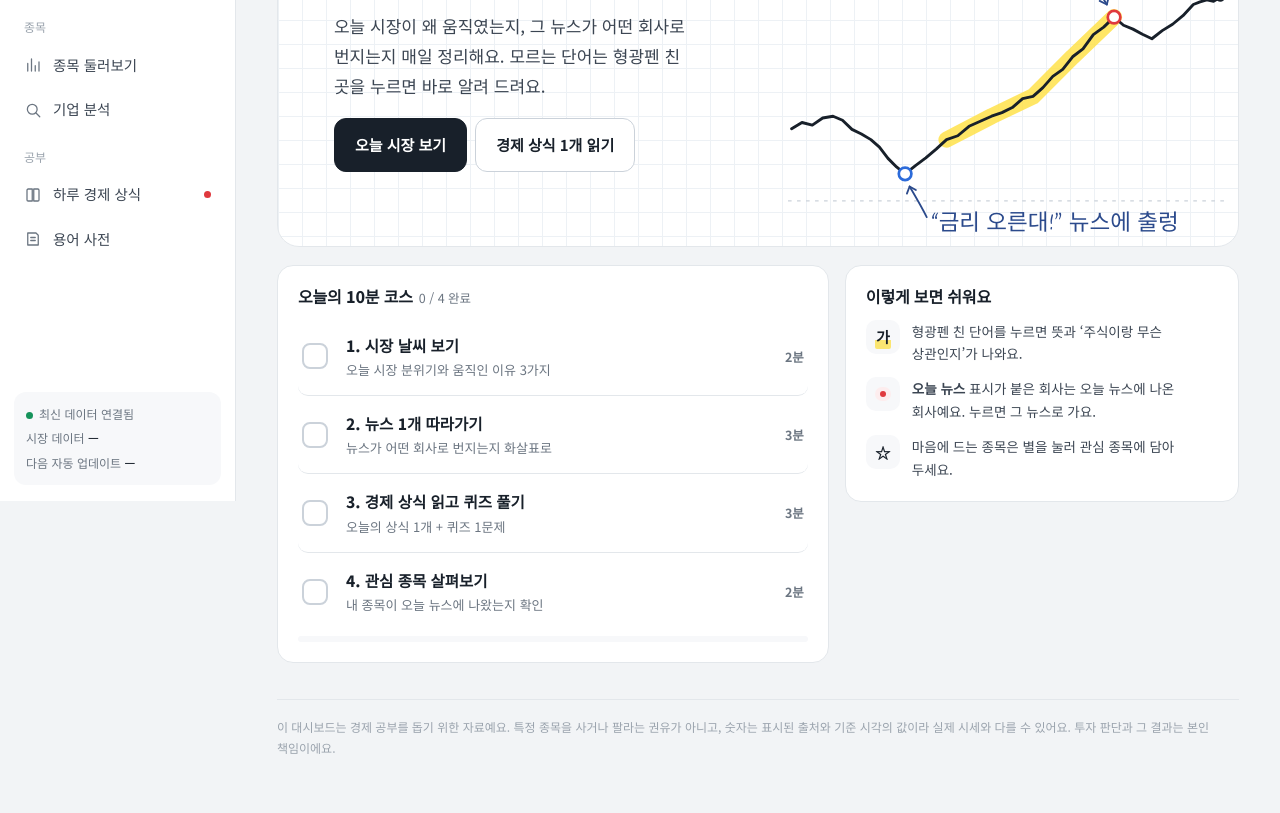
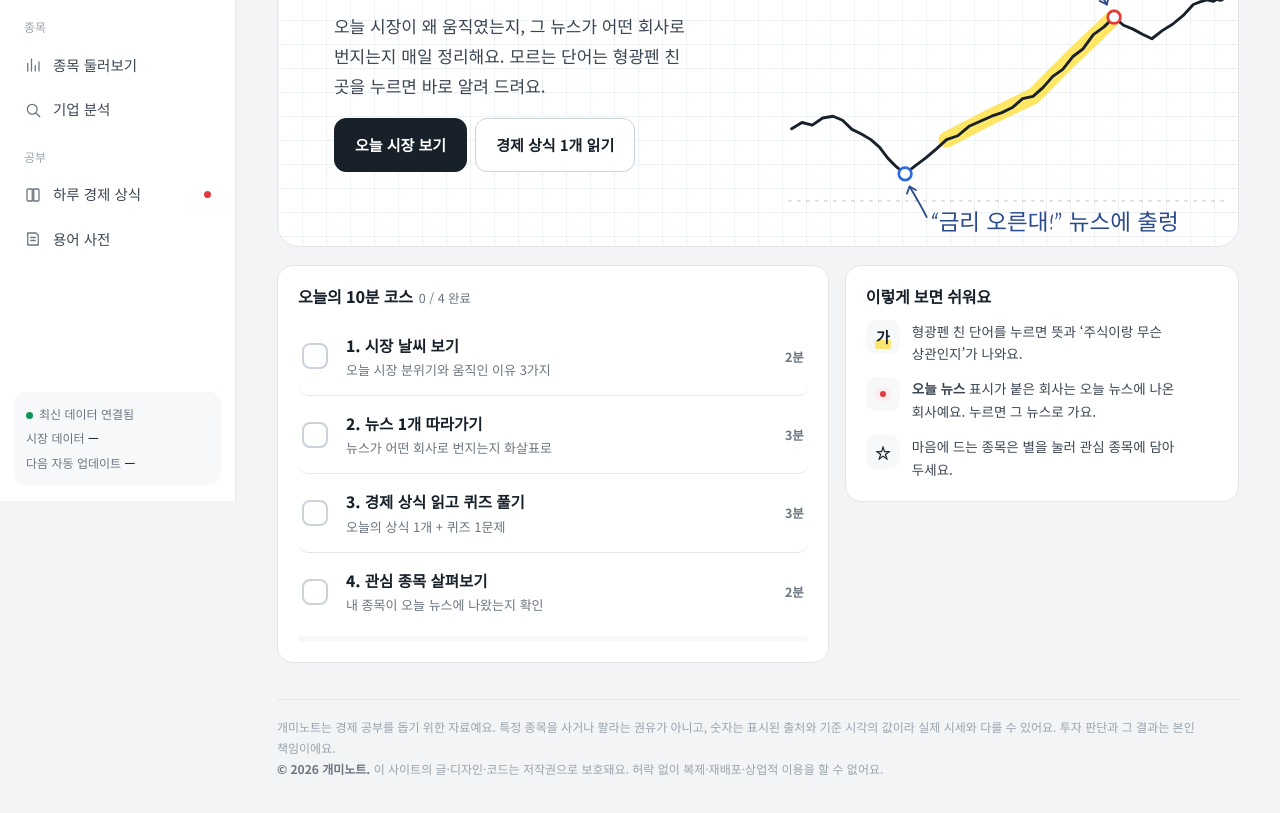
Before and after one commit to hey-onit/gaeminote, a plain HTML site: page index.html in a window 1280 px wide. Shown: the part 299-1112 px from the top of the page. Drawn offline with nearby package versions, Linux system fonts and the light colour scheme; no server answers.

Commit message:
저작권 표시와 LICENSE 추가
Co-Authored-By: Claude Opus 5.5 <noreply@anthropic.com>
Claude-Session: https://claude.ai/code/session_01WH6sYxk4wMd2MoAAf5pWgq

```diff
--- a/index.html
+++ b/index.html
@@ -622,7 +622,7 @@ select.inp{appearance:auto}
       <div class="gl-grid" id="gl-body"></div>
     </section>
 
-    <footer class="disclaimer">이 대시보드는 경제 공부를 돕기 위한 자료예요. 특정 종목을 사거나 팔라는 권유가 아니고, 숫자는 표시된 출처와 기준 시각의 값이라 실제 시세와 다를 수 있어요. 투자 판단과 그 결과는 본인 책임이에요.</footer>
+    <footer class="disclaimer">개미노트는 경제 공부를 돕기 위한 자료예요. 특정 종목을 사거나 팔라는 권유가 아니고, 숫자는 표시된 출처와 기준 시각의 값이라 실제 시세와 다를 수 있어요. 투자 판단과 그 결과는 본인 책임이에요.<br><b>© 2026 개미노트.</b> 이 사이트의 글·디자인·코드는 저작권으로 보호돼요. 허락 없이 복제·재배포·상업적 이용을 할 수 없어요.</footer>
   </main>
 </div>
 <div id="pop" role="tooltip"></div>
```
Also changed, not shown: 1 other file.
